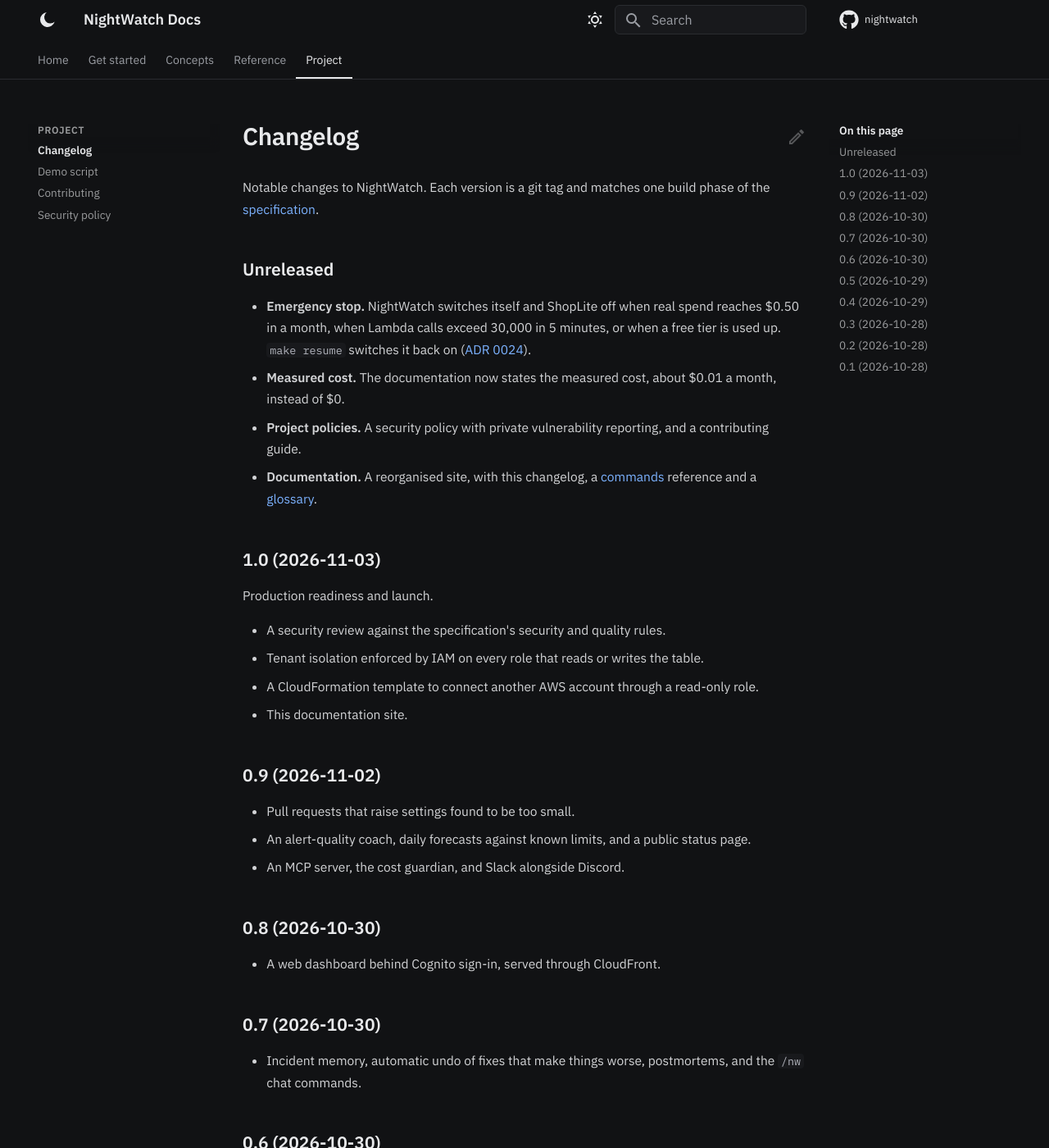
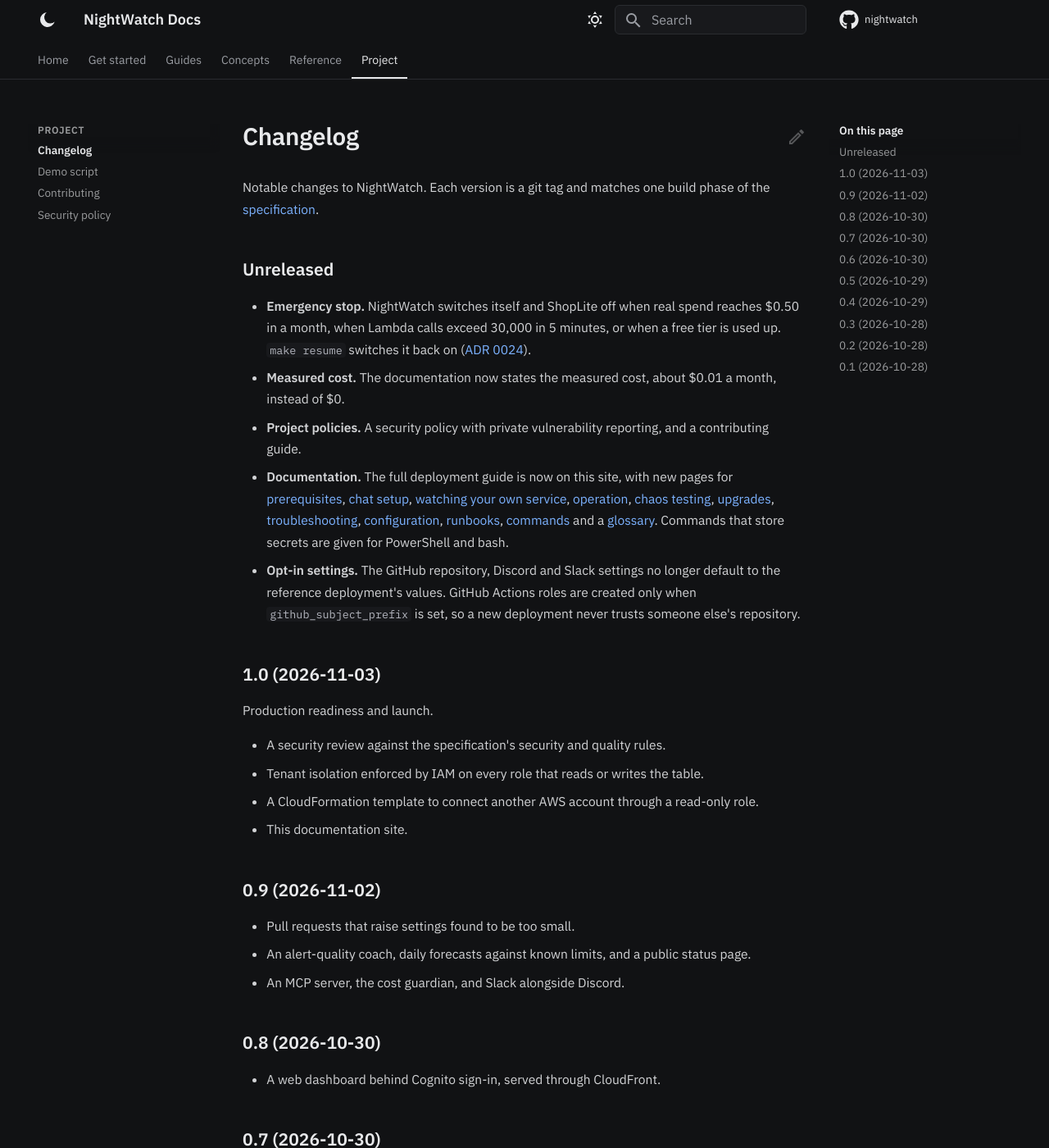
Before and after one commit to RaagulGananathan13/nightwatch, an MkDocs documentation site: the page built from docs/changelog.md, in a window 1280 px wide and 1400 px high. Shown: the whole window at 82% size. Built offline with MkDocs 1.6.1 and Material for MkDocs 9.7.7, drawn with Linux system fonts in a browser that asks for light colours; comment, search, counter and statistics services are not loaded.

Commit message:
update the docs navigation and changelog

```diff
--- a/docs/changelog.md
+++ b/docs/changelog.md
@@ -12,8 +12,17 @@
   instead of $0.
 - **Project policies.** A security policy with private vulnerability reporting, and a
   contributing guide.
-- **Documentation.** A reorganised site, with this changelog, a [commands](reference/commands.md)
-  reference and a [glossary](reference/glossary.md).
+- **Documentation.** The full deployment guide is now on this site, with new pages for
+  [prerequisites](prerequisites.md), [chat setup](chat.md),
+  [watching your own service](watch-your-service.md), [operation](operations.md),
+  [chaos testing](chaos.md), [upgrades](upgrade-and-teardown.md),
+  [troubleshooting](troubleshooting.md), [configuration](reference/configuration.md),
+  [runbooks](reference/runbooks.md), [commands](reference/commands.md) and a
+  [glossary](reference/glossary.md). Commands that store secrets are given for PowerShell and
+  bash.
+- **Opt-in settings.** The GitHub repository, Discord and Slack settings no longer default to the
+  reference deployment's values. GitHub Actions roles are created only when
+  `github_subject_prefix` is set, so a new deployment never trusts someone else's repository.
 
 ## 1.0 (2026-11-03)
 
--- a/docs/stylesheets/extra.css
+++ b/docs/stylesheets/extra.css
@@ -308,7 +308,7 @@
 /* The documentation map: four columns of links. */
 .md-typeset .grid.nw-map {
   gap: 1.2rem;
-  grid-template-columns: repeat(4, minmax(0, 1fr));
+  grid-template-columns: repeat(5, minmax(0, 1fr));
 }
 
 .md-typeset .nw-map h3 {
--- a/mkdocs.yml
+++ b/mkdocs.yml
@@ -91,13 +91,25 @@
   - Home: index.md
   - Get started:
       - Quickstart: quickstart.md
+      - Prerequisites: prerequisites.md
+      - Deploy to AWS: deploy.md
+      - Set up Discord and Slack: chat.md
+      - Dashboard and MCP server: dashboard-and-mcp.md
+  - Guides:
+      - Watch your own service: watch-your-service.md
       - Connect an AWS account: connect.md
+      - Day-to-day operation: operations.md
+      - Chaos testing: chaos.md
+      - Upgrade and tear down: upgrade-and-teardown.md
+      - Troubleshooting: troubleshooting.md
   - Concepts:
       - Architecture: architecture.md
       - Cost and safety: cost-and-safety.md
       - Security review: security-review.md
   - Reference:
+      - Configuration: reference/configuration.md
       - Commands: reference/commands.md
+      - Runbooks: reference/runbooks.md
       - Glossary: reference/glossary.md
       - Design decisions:
           - decisions/README.md
```
Also changed, not shown: docs/index.md (+18 -0 lines), docs/security-review.md (+2 -2 lines).
